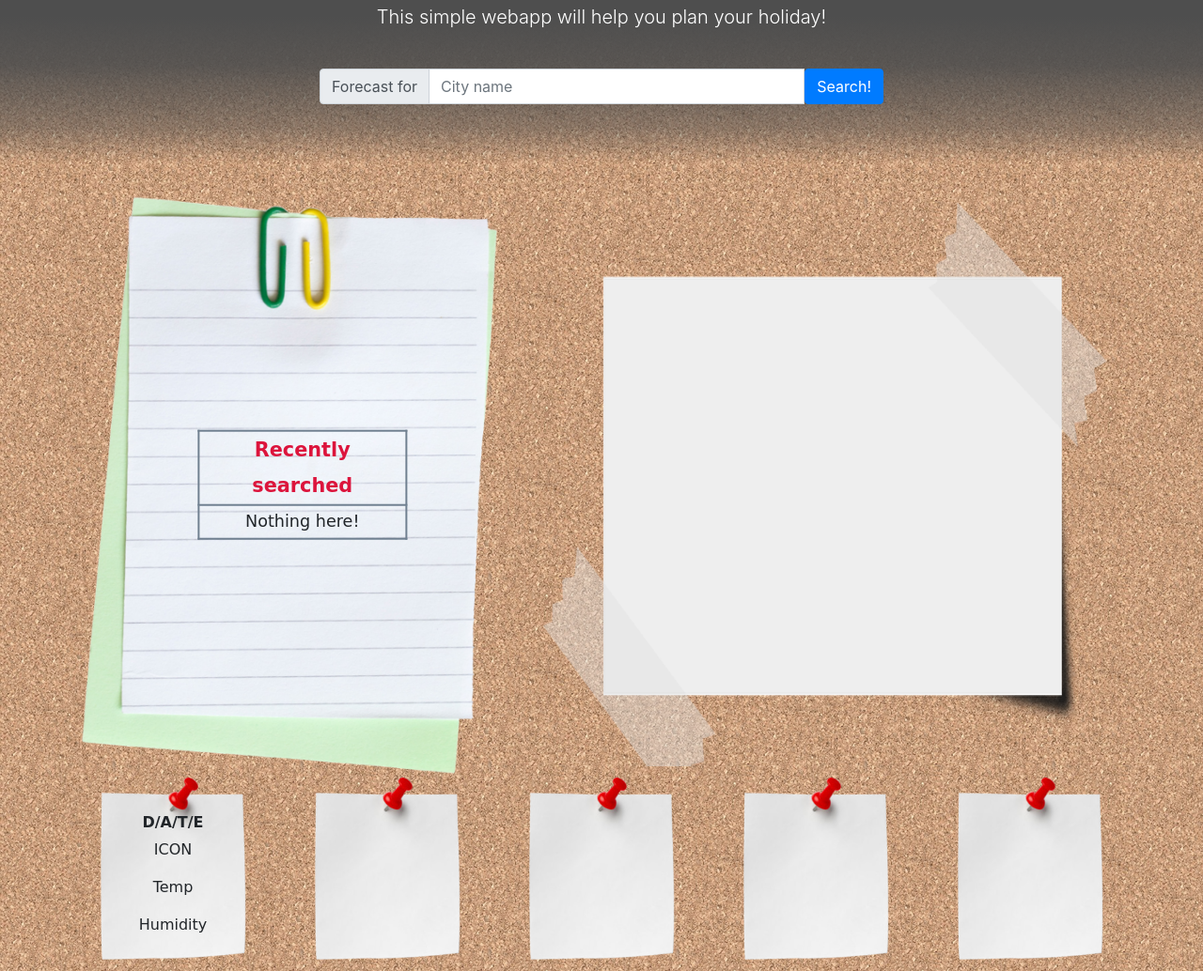
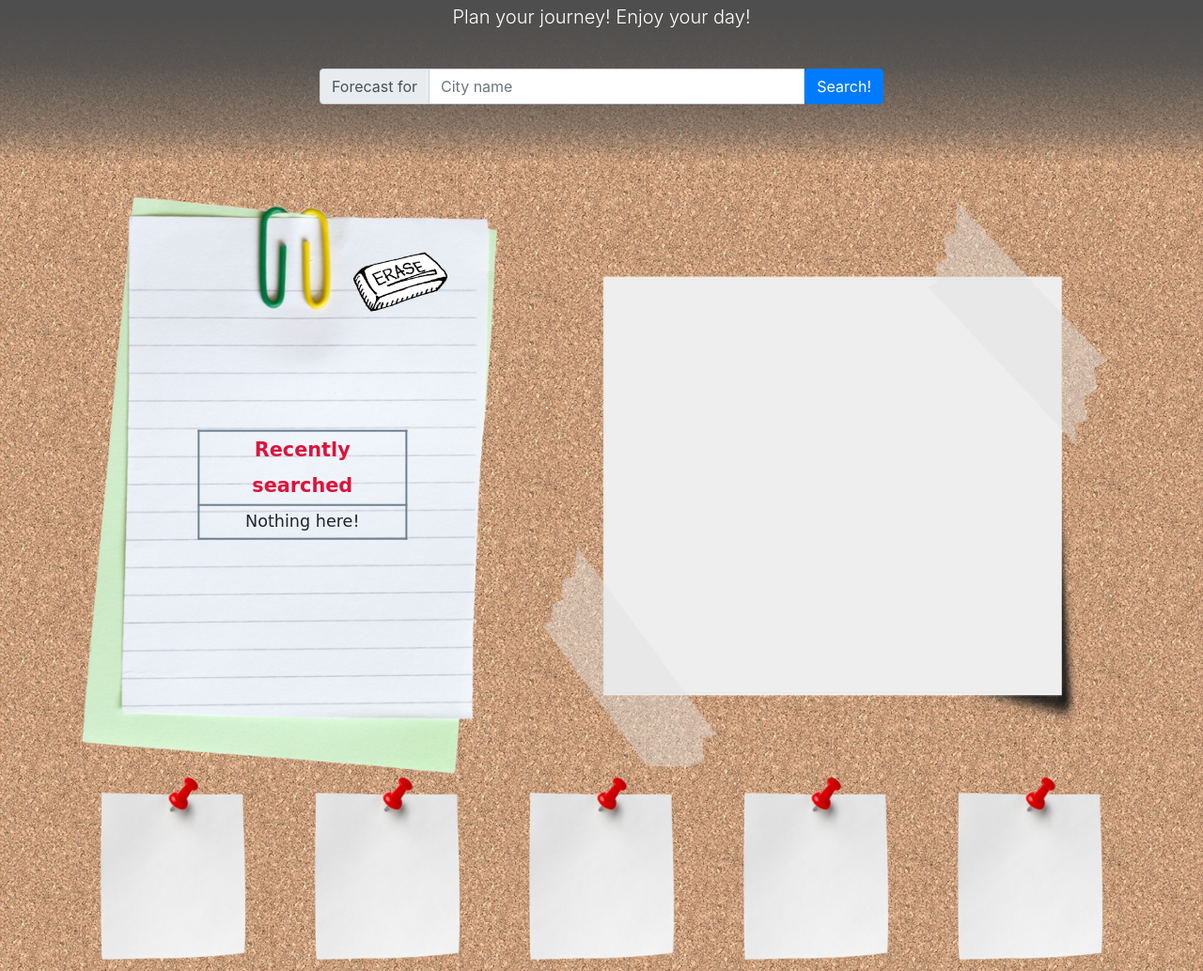
Before and after one commit to PavN93/06-Weather-Dashboard, a plain HTML site: page index.html in a window 1280 px wide. Shown: the part 88-1122 px from the top of the page at 94% size. Drawn offline with nearby package versions, Linux system fonts and the light colour scheme.

Commit message:
Added erase history function

```diff
--- a/assets/script/script.js
+++ b/assets/script/script.js
@@ -4,6 +4,8 @@ const inputCityName = $("[data-input='city'");
 const historyListTable = $("[data-history='list'");
 const todayWeatherField = $("[data-weather='today']")
 const apiKey = "6d33bf81156e3b1180bb72bf2a4518c6";
+const fiveDaysCards = $("[data-five-days]");
+const erase = $("[data-button='erase'");
 
 
 // On page load
@@ -11,39 +13,54 @@ writeHistoryList();
 writeWeatherOnLoad();
 
 // Search button click
-$(searchBtn).on("click", function() {
+$(searchBtn).on("click", function (event) {
+  event.preventDefault();
   console.log(moment().add(2, "d").format("YYYY-MM-DD"), "12:00:00");
   const cityName = inputCityName.val();
   todayWeatherUrl(cityName);
 });
 
+$(erase).on("click", function (event) {
+  event.preventDefault();
+  clearSearchHistory();
+  writeWeatherOnLoad();
+})
+
+function clearSearchHistory() {
+  localStorage.clear();
+  writeHistoryList();
+}
+
 // Write most recent search on page load
-function writeWeatherOnLoad (){
+function writeWeatherOnLoad() {
   const historyFromStorage = getSearchHistory();
   if (historyFromStorage.length > 0) {
-    const mostRecentSearch = historyFromStorage[historyFromStorage.length -1].name
+    const mostRecentSearch = historyFromStorage[historyFromStorage.length - 1].name
     todayWeatherUrl(mostRecentSearch);
     $(inputCityName).val(mostRecentSearch.name);
+  } else {
+    todayWeatherField.empty();
+    fiveDaysCards.empty();
   }
 };
 
 // Construct link for current weather
 function todayWeatherUrl(cityName) {
   const todayUrl = "https://api.openweathermap.org/data/2.5/weather?q=" + cityName + "&units=metric&appid=" + apiKey;
-  getTodayWeather(todayUrl, cityName) ;
+  getTodayWeather(todayUrl, cityName);
 };
 
 // Get object for todays weather
 function getTodayWeather(inputCityTodayUrl, cityName) {
   console.log("Today weather url requested");
   $.ajax({
-    url : inputCityTodayUrl,
-    success : function (todayWeatherDetails) {
+    url: inputCityTodayUrl,
+    success: function (todayWeatherDetails) {
       writeCurrentWeather(todayWeatherDetails, cityName);
       constructUVIndexUrl(todayWeatherDetails);
       forFiveDaysUrl(cityName);
     }
-  }).catch(function() {
+  }).catch(function () {
     console.log("There was an error when requesting todays weather");
   });
 };
@@ -79,7 +96,7 @@ function getUVIndexValue(uvIndexUrl) {
     url: uvIndexUrl
   }).then(function (uvIndexObject) {
     writeUVIndex(uvIndexObject.value);
-  }).catch(function() {
+  }).catch(function () {
     console.log("Error when requesting UV index");
   })
 };
@@ -112,17 +129,17 @@ function forFiveDaysUrl(cityName) {
 function getFiveDaysWeather(fiveDaysWeatherUrl) {
   console.log("Five days weather url requested");
   $.ajax({
-    url : fiveDaysWeatherUrl,
-    success : function (fiveDaysWeatherDetails) {
+    url: fiveDaysWeatherUrl,
+    success: function (fiveDaysWeatherDetails) {
       writeFiveDaysWeather(fiveDaysWeatherDetails, fiveDaysWeatherUrl);
     }
-  }).catch(function() {
+  }).catch(function () {
     console.log("Couldn't find 5 days weather");
   })
 };
 
 // Write five days weather to cards
-function writeFiveDaysWeather(fiveDaysWeatherDetails){
+function writeFiveDaysWeather(fiveDaysWeatherDetails) {
   let fiveDaysArray = fiveDaysWeatherDetails.list;
   for (let index = 1; index <= 5; index++) {
     let cardToWriteData = $("[data-five-days='" + index + "']");
@@ -140,7 +157,7 @@ function writeFiveDaysWeather(fiveDaysWeatherDetails){
       cardToWriteData.append(writeOnCard);
     } else {
       // If current time is before 12AM, get the last reported result
-      let nextDayWeatherToWrite = nextDayWeather[nextDayWeather.length -1];
+      let nextDayWeatherToWrite = nextDayWeather[nextDayWeather.length - 1];
       let iconId = nextDayWeatherToWrite.weather[0].icon;
       let writeOnCard = "<h6>" + nextDay + "</h6>";
       writeOnCard += "<img src='./assets/images/icons/" + iconId + ".png' style=width:30px;/>";
@@ -152,11 +169,11 @@ function writeFiveDaysWeather(fiveDaysWeatherDetails){
 };
 
 // Add searched city to history
-function saveHistoryToStorage(cityName, todayWeatherDetails){
+function saveHistoryToStorage(cityName, todayWeatherDetails) {
   searchHistory = getSearchHistory();
   const result = {
-    name : todayWeatherDetails.name,
-    id : todayWeatherDetails.id
+    name: todayWeatherDetails.name,
+    id: todayWeatherDetails.id
   }
   const id = result.id;
   searchHistory = searchHistory.filter(item => item.id !== id);
@@ -199,9 +216,10 @@ function writeHistoryList() {
 // Click event handling on history
 function handleHistoryLinkClick() {
   const cityFromHistory = $("[data-history-city]");
-  $(cityFromHistory).on("click", function() {
-  const cityClicked = $(this).attr("data-history-city");
-  $(inputCityName).val(cityClicked);
-  todayWeatherUrl(cityClicked);
-})
+  $(cityFromHistory).on("click", function (event) {
+    event.preventDefault();
+    const cityClicked = $(this).attr("data-history-city");
+    $(inputCityName).val(cityClicked);
+    todayWeatherUrl(cityClicked);
+  })
 };
--- a/assets/style/style.css
+++ b/assets/style/style.css
@@ -41,6 +41,17 @@ section {
   text-align: center;
   display: block;
   margin: auto;
+}
+
+.erase {
+  position: absolute;
+  top: 15%;
+  left: 75%;
+  transform: translate(-50%, -50%);
+}
+
+.erase img {
+  width: 100px;
 }
 
 .history-on-image {
--- a/index.html
+++ b/index.html
@@ -24,7 +24,7 @@
   <!-- Header with search bar -->
   <header class="jumbotron">
     <h1 class="display-4">Weather Board welcomes you!</h1>
-    <p class="lead">This simple webapp will help you plan your holiday!</p>
+    <p class="lead">Plan your journey! Enjoy your day!</p>
     <br />
     <div class="input-group input-group-md">
       <div class="input-group-prepend">
@@ -43,6 +43,9 @@
       <!-- history -->
       <div class="col-md-5 center-img-in-div">
         <img class="img-fluid" src="./assets/images/history.png" />
+        <div class="erase">
+          <a href="#" data-button="erase" ><img class="img-fluid" src="./assets/images/eraser.png" /></a>
+        </div>
         <div class="history-on-image">
           <table>
             <thead>
@@ -71,10 +74,6 @@
         <img class="img-fluid" src="./assets/images/for-5-day.png" />
         <div data-five-days="1" class="days-on-image">
           <!-- details here -->
-          <h6>D/A/T/E</h6>
-          <p>ICON</p>
-          <p>Temp</p>
-          <p>Humidity</p>
         </div>
       </div>
       <!-- day 2 -->
```
Also changed, not shown: assets/images/eraser.png (added).
